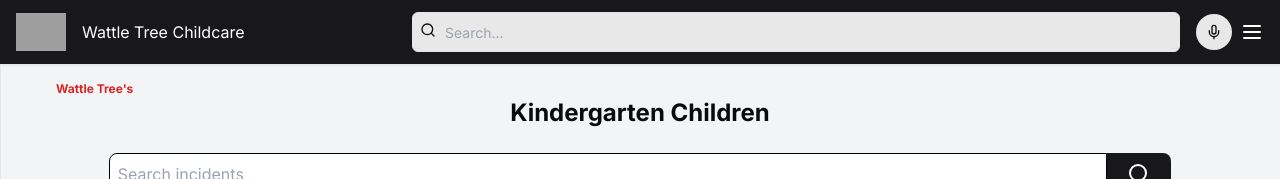
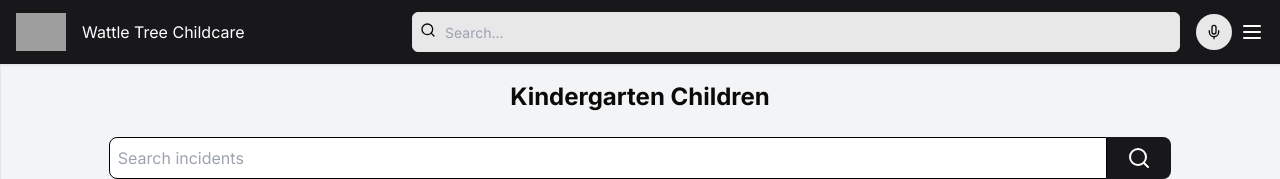
Before and after one commit to Ahmedmemon12/VALA-Plus-demo, a Next.js app: page /room/children/all in a window 1280 px wide. Shown: the top 179 px of the page. Built offline with nearby package versions, Linux system fonts and the light colour scheme; grey boxes are pictures that could not be loaded.

Commit message:
Update: changed in header and footer

```diff
--- a/app/room/children/all/page.jsx
+++ b/app/room/children/all/page.jsx
@@ -30,7 +30,7 @@ const AttendancePage = () => {
 
     return (
         <div className="min-h-screen bg-gray-100 p-4">
-            <h1 className="text-2xl font-bold text-center mb-6 flex flex-col justify-start px-10"><span className="text-xs text-red-600 text-start">{"Wattle Tree's"}</span><span>Kindergarten Children</span></h1>
+            <h1 className="text-2xl font-bold text-center mb-6 flex flex-col justify-start px-10"><span>Kindergarten Children</span></h1>
             <div className="flex justify-center mb-3"><input type="text" className="border-black border w-[80%] p-2 rounded-l-lg" placeholder="Search incidents" /><button className="w-16 rounded-r-lg flex items-center justify-center bg-zinc-900 text-white"><Search /></button></div>
             <div className="grid grid-cols-2 md:grid-cols-4 gap-4 max-w-6xl mx-auto">
                 {children.map((child) => (
--- a/app/room/page.jsx
+++ b/app/room/page.jsx
@@ -37,7 +37,7 @@ const AttendanceRecordsScreen = () => {
   return (
     <div className="mt-6 px-4 flex flex-col gap-10">
       <Card>
-        <CardTitle className="text-center p-3"><h1 className="text-2xl font-bold text-center mb-6 flex flex-col justify-start px-10"><span className="text-xs text-red-600 text-start">{"Wattle Tree's"}</span><span>Kindergarten Children</span></h1></CardTitle>
+        <CardTitle className="text-center p-3"><h1 className="text-2xl font-bold text-center mb-6 flex flex-col justify-start px-10"><span>Kindergarten Children</span></h1></CardTitle>
       </Card>
 
       {/* Global Room Activities and Tasks */}
--- a/app/rooms/page.jsx
+++ b/app/rooms/page.jsx
@@ -31,7 +31,7 @@ const RoomsPage = () => {
   return (
     <div className="bg-white py-8">
       <div className="container mx-auto px-4">
-        <h1 className="text-2xl font-bold text-center mb-6 flex flex-col justify-start px-10"><span className='text-xs text-red-600 text-center'>{"Wattle Tree's"}</span><span>Rooms</span></h1>
+        <h1 className="text-2xl font-bold text-center mb-6 flex flex-col justify-start px-10"><span>Rooms</span></h1>
         <div className="grid grid-cols-1 gap-4">
           {rooms.map((room) => (
             <RoomCard
```
